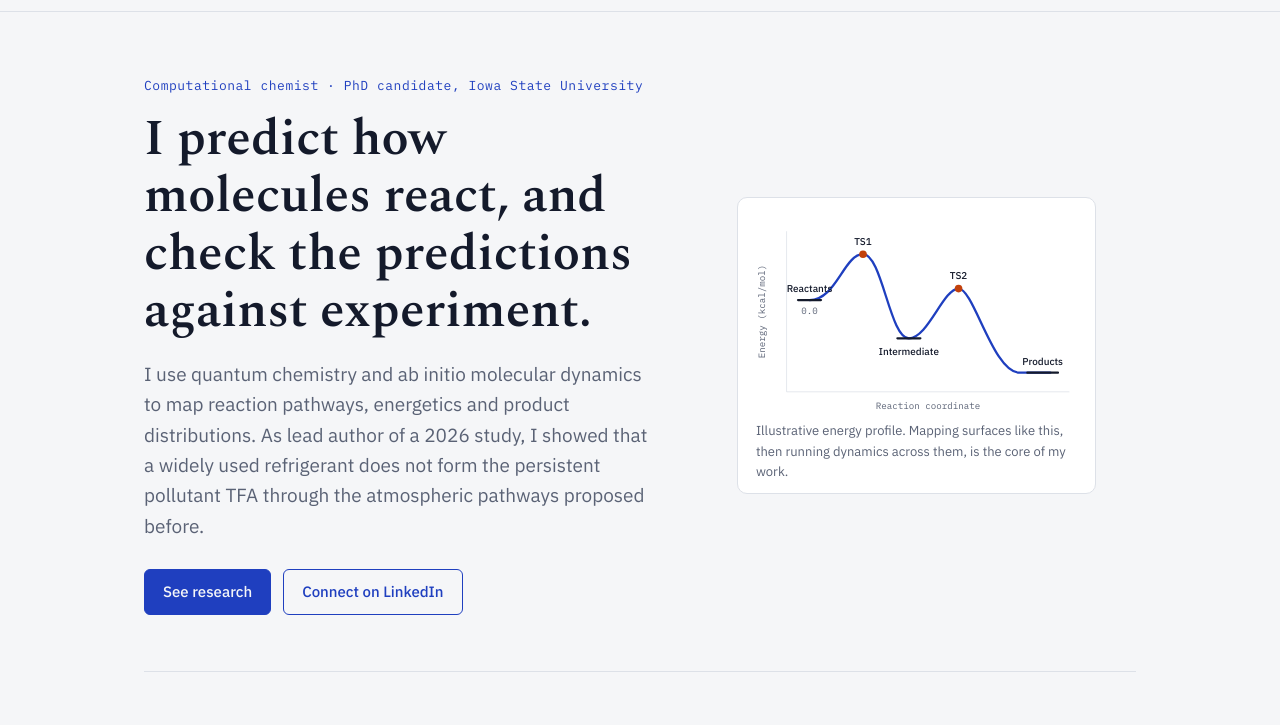
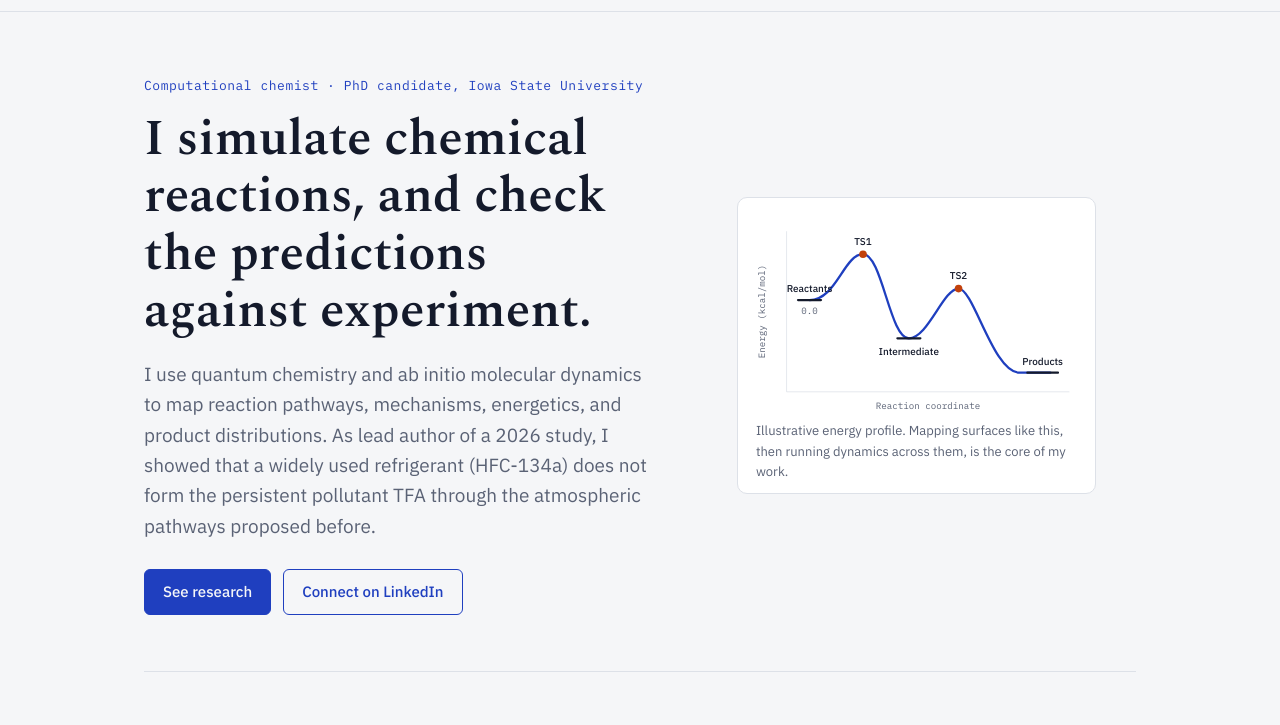
Before and after one commit to allenvincent808/allenvincent808.github.io, a plain HTML site: page index.html in a window 1280 px wide. Shown: the part 49-774 px from the top of the page. Drawn offline with nearby package versions, Linux system fonts and the light colour scheme.

Commit message:
Update index.html

```diff
--- a/index.html
+++ b/index.html
@@ -184,8 +184,8 @@ footer { padding: 32px 0 48px; color: var(--muted); font-size: 14px; }
   <header class="hero">
     <div>
       <p class="eyebrow">Computational chemist · PhD candidate, Iowa State University</p>
-      <h1>I predict how molecules react, and check the predictions against experiment.</h1>
-      <p class="lede">I use quantum chemistry and ab initio molecular dynamics to map reaction pathways, energetics and product distributions. As lead author of a 2026 study, I showed that a widely used refrigerant does not form the persistent pollutant TFA through the atmospheric pathways proposed before.</p>
+      <h1>I simulate chemical reactions, and check the predictions against experiment.</h1>
+      <p class="lede">I use quantum chemistry and ab initio molecular dynamics to map reaction pathways, mechanisms, energetics, and product distributions. As lead author of a 2026 study, I showed that a widely used refrigerant (HFC-134a) does not form the persistent pollutant TFA through the atmospheric pathways proposed before.</p>
       <div class="actions">
         <a class="btn primary" href="#research">See research</a>
         <a class="btn ghost" href="https://www.linkedin.com/in/allenv412">Connect on LinkedIn</a>
```
